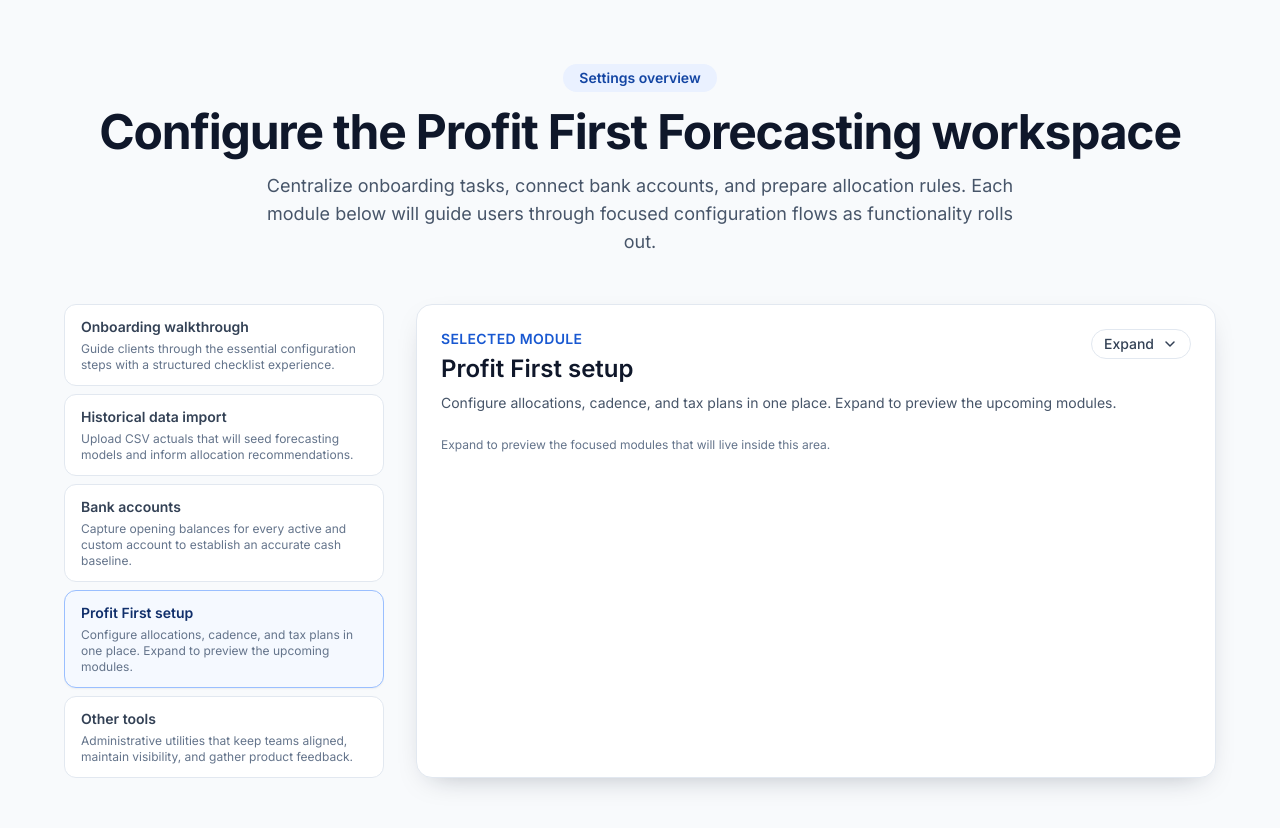
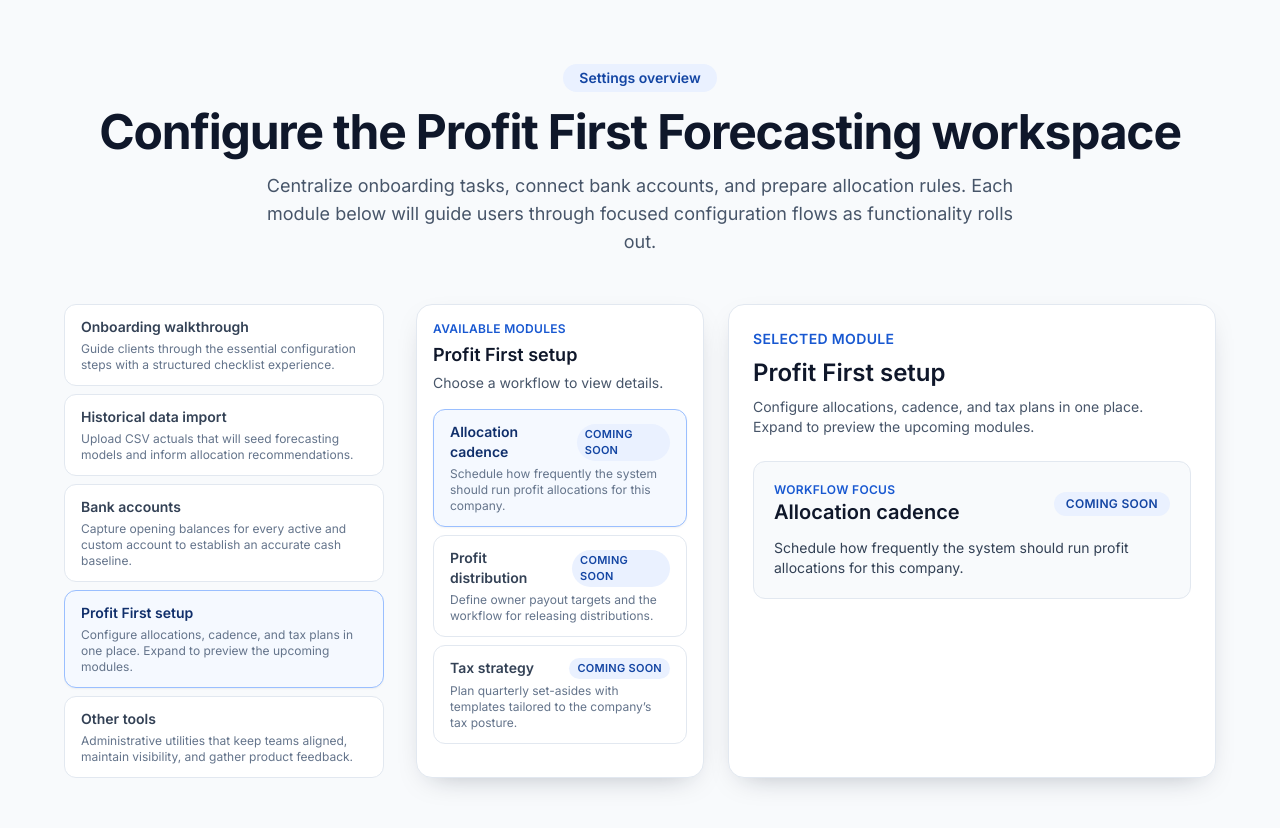
Before and after one commit to Triumph-Business-Solutions/PF-Forecast-V2, a Next.js app: page /settings in a window 1280 px wide. Both pictures are taken after a click on the button 224 px from the left and 639 px from the top of the page. Shown: the top 828 px of the page. Built offline with nearby package versions, Linux system fonts and the light colour scheme.

Commit message:
Refine settings navigation to show submenus

```diff
--- a/src/app/settings/page.tsx
+++ b/src/app/settings/page.tsx
@@ -1,6 +1,6 @@
 "use client";
 
-import { useMemo, useState } from "react";
+import { useEffect, useMemo, useState } from "react";
 
 type SectionItem = {
   title: string;
@@ -22,8 +22,8 @@ const statusCopy: Record<NonNullable<SectionItem["status"]>, string> = {
 };
 
 export default function SettingsPage() {
-  const [expandedSections, setExpandedSections] = useState<Record<string, boolean>>({});
   const [selectedSectionKey, setSelectedSectionKey] = useState<string>("onboarding");
+  const [selectedItemKey, setSelectedItemKey] = useState<string | null>(null);
   const isFirmOwner = false;
 
   const sections = useMemo<SectionDefinition[]>(
@@ -103,20 +103,35 @@ export default function SettingsPage() {
     [],
   );
 
-  const toggleSection = (key: string) => {
-    setExpandedSections((previous) => ({
-      ...previous,
-      [key]: !previous[key],
-    }));
-  };
-
   const selectedSection = sections.find((section) => section.key === selectedSectionKey) ?? sections[0];
   const hasSelectedItems = Boolean(selectedSection?.items?.length);
   const visibleSelectedItems = selectedSection?.items?.filter((item) =>
     item.requiresFirmOwner ? isFirmOwner : true,
   );
-  const shouldShowSelectedItems = hasSelectedItems && (expandedSections[selectedSection.key] ?? false);
   const hiddenFirmOwnerItems = selectedSection?.items?.some((item) => item.requiresFirmOwner) && !isFirmOwner;
+
+  const getItemIdentifier = (sectionKey: string, item: SectionItem) => `${sectionKey}:${item.title}`;
+
+  useEffect(() => {
+    if (visibleSelectedItems?.length) {
+      setSelectedItemKey((previous) => {
+        const hasExistingSelection = visibleSelectedItems.some(
+          (item) => getItemIdentifier(selectedSection.key, item) === previous,
+        );
+
+        return hasExistingSelection
+          ? previous
+          : getItemIdentifier(selectedSection.key, visibleSelectedItems[0]);
+      });
+    } else {
+      setSelectedItemKey(null);
+    }
+  }, [selectedSection.key, visibleSelectedItems]);
+
+  const selectedItem = visibleSelectedItems?.find(
+    (item) => getItemIdentifier(selectedSection.key, item) === selectedItemKey,
+  );
+  const hasVisibleItems = Boolean(visibleSelectedItems?.length);
 
   return (
     <main className="min-h-screen bg-slate-50 px-6 py-16">
@@ -144,10 +159,16 @@ export default function SettingsPage() {
                     onClick={() => {
                       setSelectedSectionKey(section.key);
                       if (section.items?.length) {
-                        setExpandedSections((previous) => ({
-                          ...previous,
-                          [section.key]: previous[section.key] ?? false,
-                        }));
+                        const firstAccessibleItem = section.items.find((item) =>
+                          item.requiresFirmOwner ? isFirmOwner : true,
+                        );
+                        setSelectedItemKey(
+                          firstAccessibleItem
+                            ? getItemIdentifier(section.key, firstAccessibleItem)
+                            : null,
+                        );
+                      } else {
+                        setSelectedItemKey(null);
                       }
                     }}
                     className={`w-full rounded-xl border px-5 py-4 text-left transition focus-visible:outline focus-visible:outline-2 focus-visible:outline-offset-2 focus-visible:outline-brand-500 lg:px-4 lg:py-3 ${
@@ -165,67 +186,85 @@ export default function SettingsPage() {
             </ul>
           </nav>
 
-          <article className="flex-1 rounded-2xl border border-slate-200 bg-white p-6 shadow-card">
-            <header className="flex flex-col gap-2">
-              <div className="flex items-start justify-between gap-4">
+          <div className="flex flex-1 flex-col gap-6 lg:flex-row">
+            {hasVisibleItems && visibleSelectedItems && (
+              <aside className="rounded-2xl border border-slate-200 bg-white p-4 shadow-card lg:w-72 lg:shrink-0">
                 <div className="space-y-1">
-                  <p className="text-sm font-semibold uppercase tracking-wide text-brand-600">Selected module</p>
-                  <h2 className="text-2xl font-semibold text-slate-900">{selectedSection.title}</h2>
+                  <p className="text-xs font-semibold uppercase tracking-wide text-brand-600">Available modules</p>
+                  <h3 className="text-lg font-semibold text-slate-900">{selectedSection.title}</h3>
+                  <p className="text-sm text-slate-600">Choose a workflow to view details.</p>
                 </div>
-                {hasSelectedItems ? (
+
+                <ul className="mt-4 space-y-2">
+                  {visibleSelectedItems.map((item) => {
+                    const itemIdentifier = getItemIdentifier(selectedSection.key, item);
+                    const isActive = selectedItemKey === itemIdentifier;
+
+                    return (
+                      <li key={itemIdentifier}>
                         <button
                           type="button"
-                    onClick={() => toggleSection(selectedSection.key)}
-                    className="flex shrink-0 items-center gap-2 rounded-full border border-slate-200 bg-white px-3 py-1 text-sm font-medium text-slate-700 transition hover:border-slate-300 hover:text-slate-900"
-                    aria-expanded={expandedSections[selectedSection.key] ?? false}
+                          onClick={() => setSelectedItemKey(itemIdentifier)}
+                          className={`w-full rounded-xl border px-4 py-3 text-left transition focus-visible:outline focus-visible:outline-2 focus-visible:outline-offset-2 focus-visible:outline-brand-500 ${
+                            isActive
+                              ? "border-brand-300 bg-brand-50 text-brand-900 shadow-sm"
+                              : "border-slate-200 bg-white text-slate-700 hover:border-slate-300 hover:text-slate-900"
+                          }`}
+                          aria-current={isActive ? "page" : undefined}
                         >
-                    {expandedSections[selectedSection.key] ? "Collapse" : "Expand"}
-                    <span
-                      className={`inline-block h-4 w-4 transition-transform ${
-                        expandedSections[selectedSection.key] ? "rotate-180" : ""
-                      }`}
-                      aria-hidden
-                    >
-                      <svg viewBox="0 0 16 16" fill="none" xmlns="http://www.w3.org/2000/svg">
-                        <path
-                          d="M4 6l4 4 4-4"
-                          stroke="currentColor"
-                          strokeWidth="1.5"
-                          strokeLinecap="round"
-                          strokeLinejoin="round"
-                        />
-                      </svg>
-                    </span>
-                  </button>
-                ) : (
-                  <span className="rounded-full bg-slate-100 px-3 py-1 text-xs font-semibold uppercase tracking-wide text-slate-600">
-                    Placeholder
-                  </span>
-                )}
-              </div>
-              <p className="text-sm text-slate-600">{selectedSection.description}</p>
-            </header>
-
-            {hasSelectedItems && shouldShowSelectedItems && visibleSelectedItems && (
-              <div className="mt-6 space-y-4">
-                {visibleSelectedItems.map((item) => (
-                  <div key={item.title} className="rounded-xl border border-slate-200 bg-slate-50 p-4">
-                    <div className="flex flex-wrap items-center justify-between gap-2">
-                      <h3 className="text-base font-semibold text-slate-900">{item.title}</h3>
+                          <div className="flex items-center justify-between gap-2">
+                            <span className="text-sm font-semibold">{item.title}</span>
                             {item.status && (
-                        <span className="inline-flex items-center rounded-full bg-brand-100 px-3 py-1 text-xs font-medium uppercase tracking-wide text-brand-700">
+                              <span className="inline-flex items-center rounded-full bg-brand-100 px-2 py-0.5 text-[11px] font-semibold uppercase tracking-wide text-brand-700">
                                 {statusCopy[item.status]}
                               </span>
                             )}
                           </div>
-                    <p className="mt-2 text-sm text-slate-600">{item.description}</p>
+                          <p className="mt-1 text-xs text-slate-500">{item.description}</p>
+                        </button>
+                      </li>
+                    );
+                  })}
+                </ul>
+              </aside>
+            )}
+
+            <article className="flex-1 rounded-2xl border border-slate-200 bg-white p-6 shadow-card">
+              <header className="space-y-2">
+                <p className="text-sm font-semibold uppercase tracking-wide text-brand-600">Selected module</p>
+                <h2 className="text-2xl font-semibold text-slate-900">{selectedSection.title}</h2>
+                <p className="text-sm text-slate-600">{selectedSection.description}</p>
+              </header>
+
+              {selectedItem && (
+                <div className="mt-6 space-y-4">
+                  <div className="rounded-xl border border-slate-200 bg-slate-50 p-5">
+                    <div className="flex flex-wrap items-center justify-between gap-2">
+                      <div>
+                        <p className="text-xs font-semibold uppercase tracking-wide text-brand-600">Workflow focus</p>
+                        <h3 className="text-xl font-semibold text-slate-900">{selectedItem.title}</h3>
                       </div>
-                ))}
+                      {selectedItem.status && (
+                        <span className="inline-flex items-center rounded-full bg-brand-100 px-3 py-1 text-xs font-semibold uppercase tracking-wide text-brand-700">
+                          {statusCopy[selectedItem.status]}
+                        </span>
+                      )}
+                    </div>
+                    <p className="mt-3 text-sm text-slate-700">{selectedItem.description}</p>
+                  </div>
                 </div>
               )}
 
-            {hasSelectedItems && !shouldShowSelectedItems && (
-              <p className="mt-6 text-xs text-slate-500">Expand to preview the focused modules that will live inside this area.</p>
+              {hasSelectedItems && !hasVisibleItems && (
+                <p className="mt-6 text-xs text-slate-500">
+                  Modules that require firm owner access will appear here automatically when available.
+                </p>
+              )}
+
+              {!hasSelectedItems && (
+                <span className="mt-6 inline-flex rounded-full bg-slate-100 px-3 py-1 text-xs font-semibold uppercase tracking-wide text-slate-600">
+                  Placeholder
+                </span>
               )}
 
               {hasSelectedItems && hiddenFirmOwnerItems && !isFirmOwner && (
@@ -234,6 +273,7 @@ export default function SettingsPage() {
                 </p>
               )}
             </article>
+          </div>
         </section>
       </div>
     </main>
```
Lines whose indentation alone changed are shown as unchanged.
